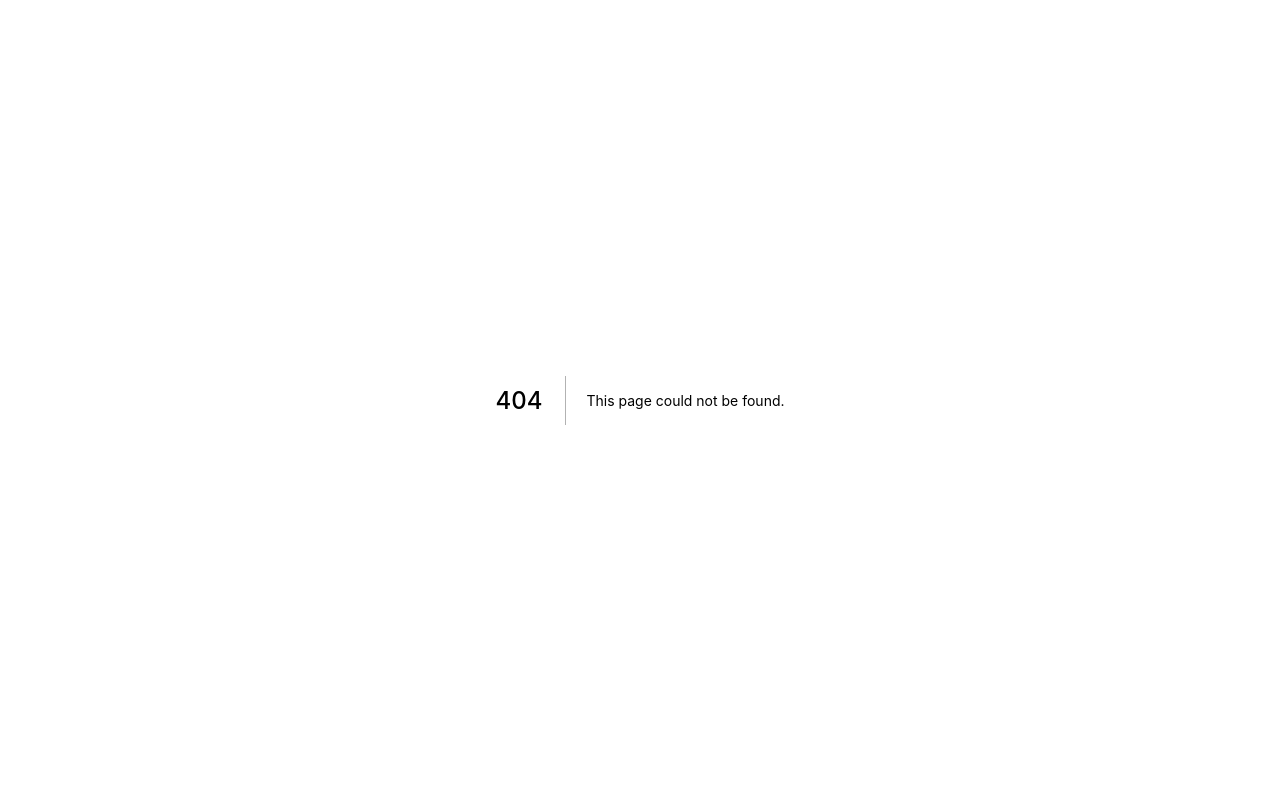
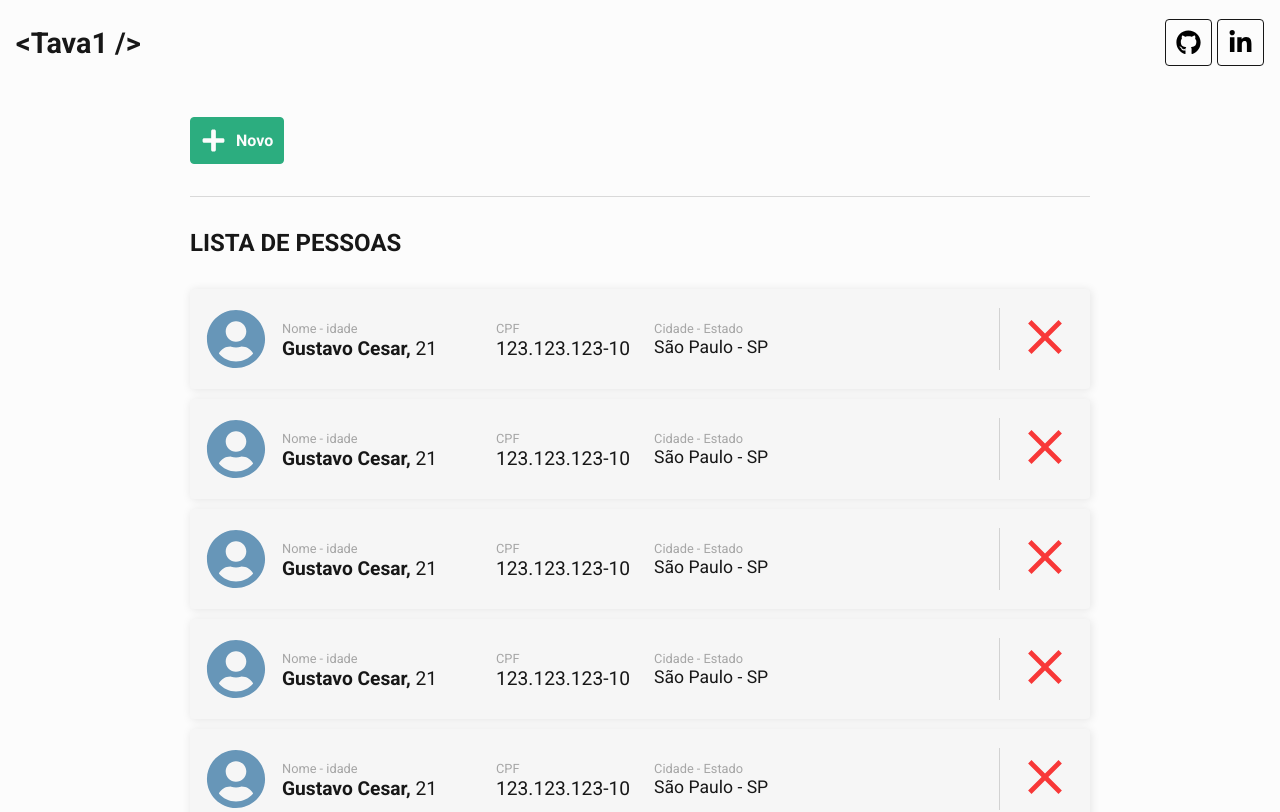
Before and after one commit to Tava1/crud-feliz-frontend, a Next.js app: page /List in a window 1280 px wide. Before the commit this address had no page. Shown: the top 812 px of the page. Built offline with nearby package versions, Linux system fonts and the light colour scheme.

Commit message:
chore: component List page

```diff
--- /dev/null
+++ b/src/components/modules/Card/index.tsx
@@ -0,0 +1,46 @@
+import Link from 'next/link';
+import { FaUserCircle } from 'react-icons/fa';
+import { IoMdClose } from 'react-icons/io';
+
+import { Container } from './styles';
+
+const Card: React.FC = () => (
+  <Container>
+
+    <div className="context">
+      <Link href="/">
+        <a>
+          <FaUserCircle size={60} />
+          <div className="info">
+            <div>
+              <span>Nome - idade</span>
+              <p><strong>Gustavo Cesar,</strong> 21</p>
+            </div>
+
+            <div>
+              <span>CPF</span>
+              <p>123.123.123-10</p>
+            </div>
+
+            <div>
+              <span>Cidade - Estado</span>
+              <p>São Paulo - SP</p>
+            </div>
+          </div>
+        </a>
+      </Link>
+    </div>
+
+    <div className="delete">
+      <Link href="/">
+        <a>
+          <IoMdClose size={58} />
+        </a>
+      </Link>
+    </div>
+
+  </Container>
+
+);
+
+export default Card;
--- /dev/null
+++ b/src/components/modules/Card/styles.ts
@@ -0,0 +1,88 @@
+import styled from 'styled-components';
+
+export const Container = styled.div`
+  /* width: 100%; */
+  height: 100px;
+  background: #F6F6F6;
+  border-radius: 4px;
+  margin: 10px 1rem;
+  box-shadow: 1px 1px 10px rgba(23, 23, 23, 0.1);
+
+  display: flex;
+  align-items: center;
+  justify-content: space-between;
+
+  @media screen and (min-width: 768px) {
+    margin: 10px 0;
+  }
+
+  // Detail
+  .context {
+    a {
+      display: flex;
+      align-items: center;
+
+      svg {
+        color: #6796B8;
+        margin: 0 1rem;
+      }
+    }
+
+    .info {
+      @media screen and (min-width: 768px) {
+        display: flex;
+      }
+
+      div {
+        @media screen and (min-width: 768px) {
+          margin-right: 1.5rem;
+        }
+
+        span {
+          font-size: 0.8rem;
+          color: #A6A6A6;
+        }
+
+        p {
+          font-size: 1.2rem;
+        }
+      }
+
+      div:first-child {
+        @media screen and (min-width: 768px) {
+          min-width: 190px;
+        }
+      }
+
+      div:last-child {
+        display: none;
+
+        @media screen and (min-width: 768px) {
+          display: block;
+        }
+
+        span {
+          font-size: 0.8rem;
+          color: #A6A6A6;
+        }
+
+        p {
+          font-size: 1.1rem;
+        }
+      }
+    }
+  }
+
+  // Delete
+  .delete {
+    border-left: 1px solid #D2D2D2;
+
+    a {
+      padding: 0 1rem;
+
+      svg {
+        color: #F83838;
+      }
+    }
+  }
+`;
--- /dev/null
+++ b/src/pages/List/index.tsx
@@ -0,0 +1,43 @@
+import { FaPlus } from 'react-icons/fa';
+import Link from 'next/link';
+
+import Header from '../../components/modules/Header';
+import Button from '../../components/elements/Button';
+import Card from '../../components/modules/Card';
+import Footer from '../../components/modules/Footer';
+
+import { Nav, Container, Content, Line } from '../../styles/pages/Create';
+
+export default function List() {
+  return (
+    <>
+      <Header />
+
+      <Container>
+        <Nav>
+          <Link href="/Create">
+            <a>
+              <Button anchor={true} icon={FaPlus}>Novo</Button>
+            </a>
+          </Link>
+        </Nav>
+        <Line />
+
+        <Content>
+          <h2>LISTA DE PESSOAS</h2>
+
+          <div>
+            <Card />
+            <Card />
+            <Card />
+            <Card />
+            <Card />
+            <Card />
+          </div>
+        </Content>
+      </Container>
+
+      <Footer />
+    </>
+  );
+}
```
